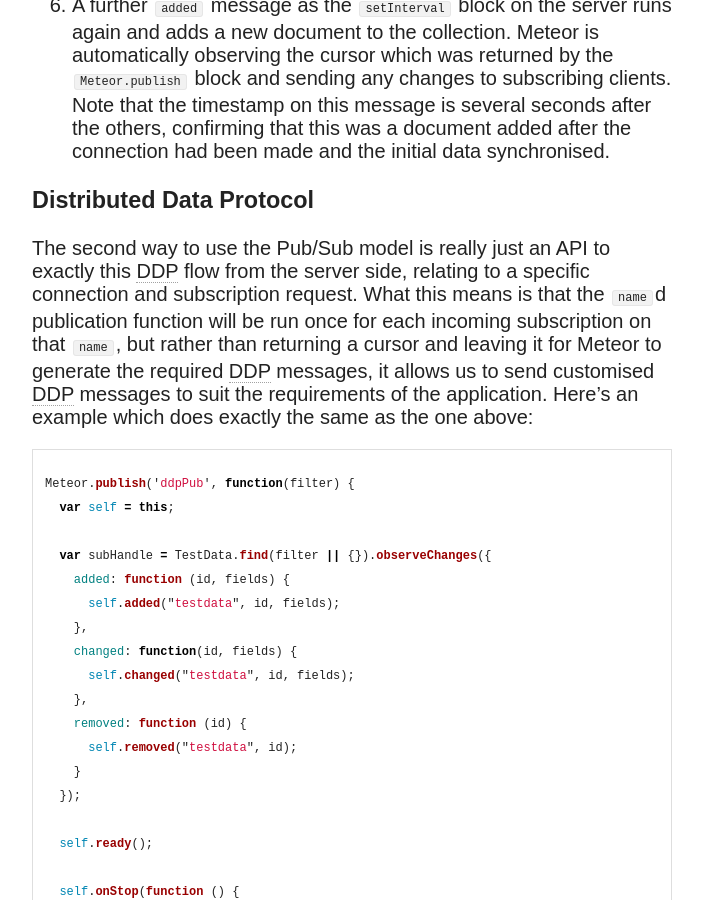
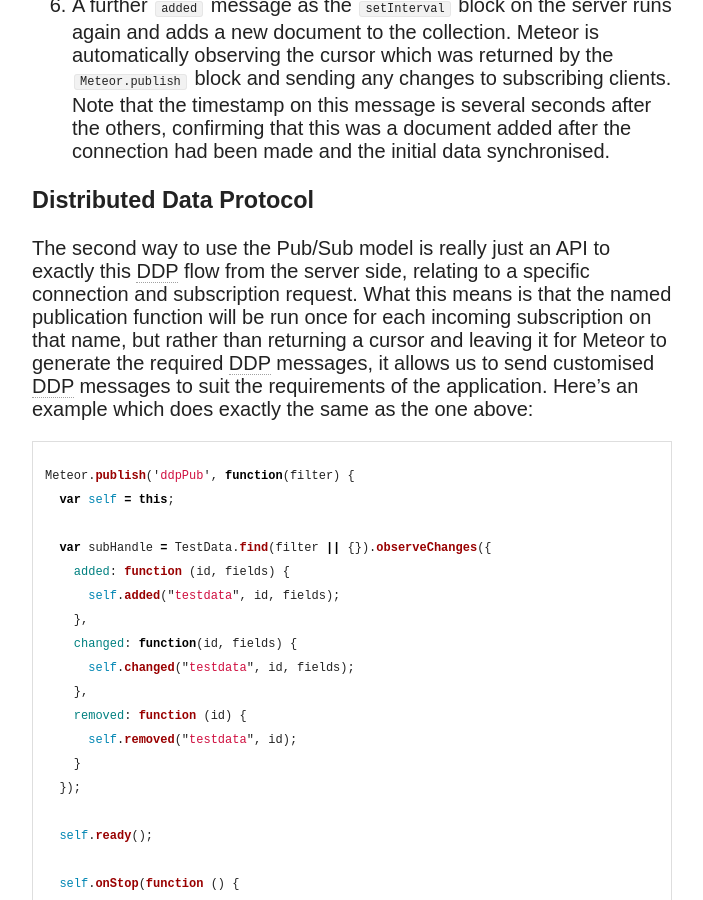
Before and after one commit to richsilv/richsilv.github.io, a Jekyll site: the page built from _posts/2014-08-01-meteor-low-level-publications.markdown, in a window 1280 px wide and 900 px high, scrolled down 3232 px. Shown: the whole window, without its empty margins (318-1021 px from the left). Built offline with Jekyll 4.4.1, drawn with Linux system fonts in a browser that asks for light colours; nearby versions of some CDN libraries; comment, search, counter and statistics services are not loaded; some of the changed text lies outside the part shown.

Commit message:
moved to so simple theme

```diff
--- a/_posts/2014-08-01-meteor-low-level-publications.markdown
+++ b/_posts/2014-08-01-meteor-low-level-publications.markdown
@@ -61,7 +61,7 @@
 
 ### Distributed Data Protocol
 
-The second way to use the Pub/Sub model is really just an API to exactly this [DDP][DDP] flow from the server side, relating to a specific connection and subscription request.  What this means is that the `name`d publication function will be run once for each incoming subscription on that `name`, but rather than returning a cursor and leaving it for Meteor to generate the required [DDP][DDP] messages, it allows us to send customised [DDP][DDP] messages to suit the requirements of the application.  Here's an example which does exactly the same as the one above:
+The second way to use the Pub/Sub model is really just an API to exactly this [DDP][DDP] flow from the server side, relating to a specific connection and subscription request.  What this means is that the named publication function will be run once for each incoming subscription on that name, but rather than returning a cursor and leaving it for Meteor to generate the required [DDP][DDP] messages, it allows us to send customised [DDP][DDP] messages to suit the requirements of the application.  Here's an example which does exactly the same as the one above:
 
 {% highlight javascript %}
 Meteor.publish('ddpPub', function(filter) {
```
Also changed, not shown: other parts of _posts/2014-08-01-meteor-low-level-publications.markdown (+1 -1 lines).
